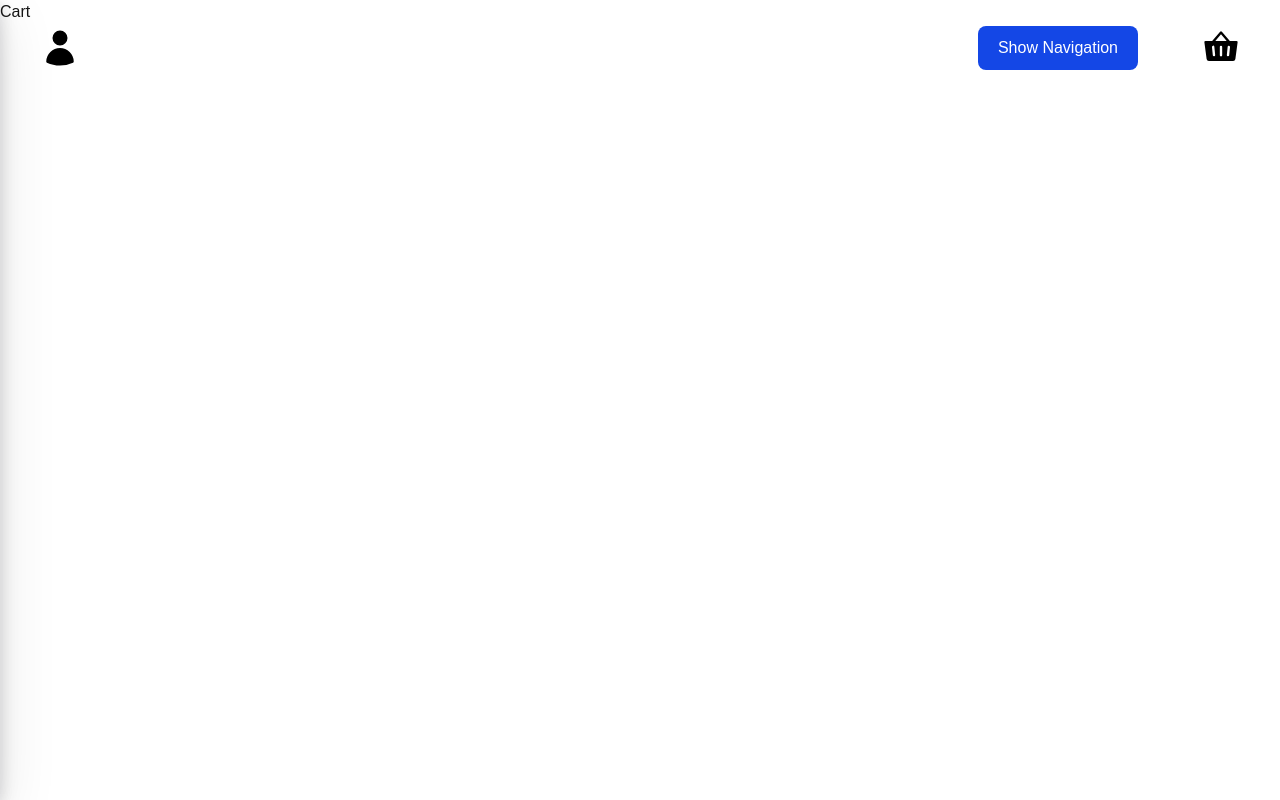
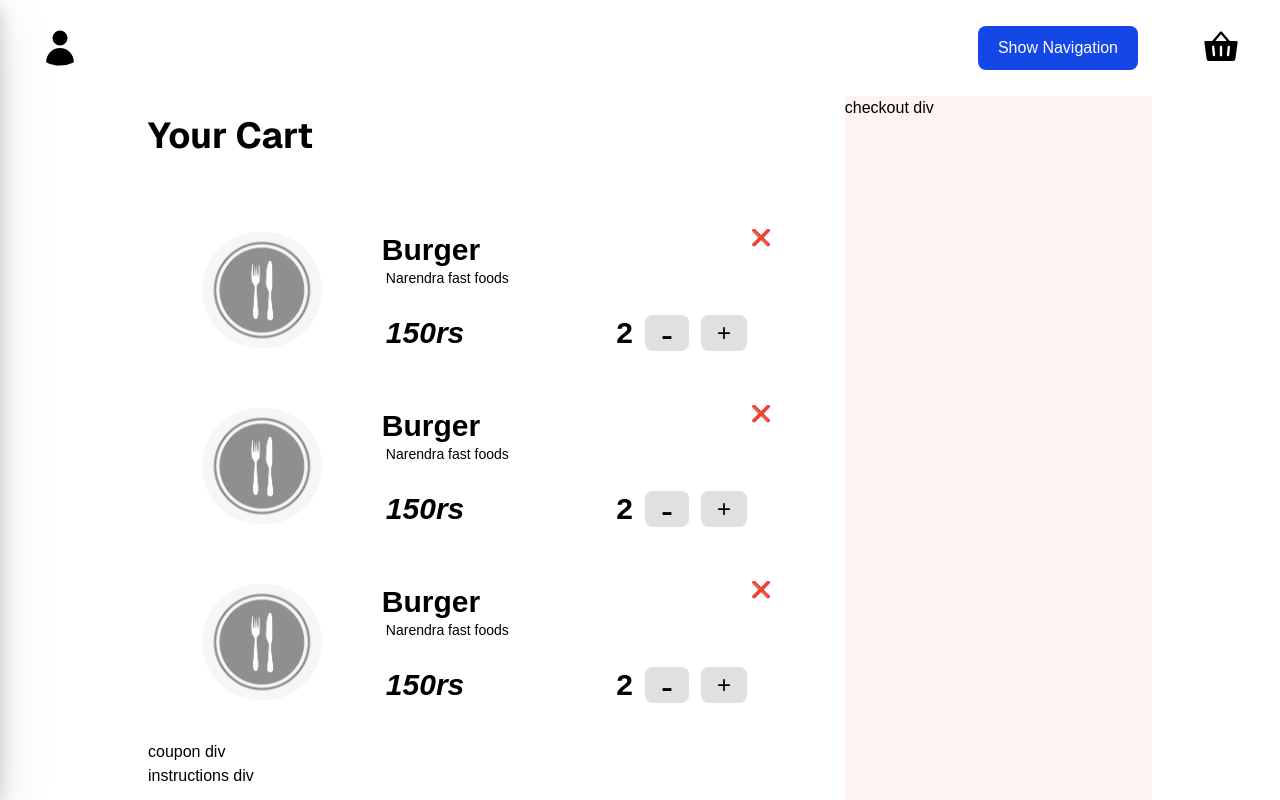
Before and after one commit to narendra-create/Best-Fullstack-Projects, a Next.js app in the folder Local-Bite/client/: page /components/Cart in a window 1280 px wide. Shown: the top 800 px of the page. Built offline with nearby package versions, Linux system fonts and the light colour scheme; no server answers.

Commit message:
UI: Created Ui for cart

```diff
--- /dev/null
+++ b/Local-Bite/client/app/Cards/CartProduct/page.js
@@ -0,0 +1,28 @@
+import React from 'react'
+
+const CartProduct = () => {
+    return (
+        <div className='relative text-black mt-4 mx-auto w-[90%] h-40 bg-white flex rounded-xl gap-5'>
+            <img src="/food-placeholder.jpeg" alt="food image" className='w-30 m-5 object-cover object-center rounded-full h-29' />
+            <div className='relative flex flex-col w-full  p-1 justify-between my-2'>
+                <div className='h-[60%]  flex flex-col pl-4 mt-2'>
+                    <div className='text-3xl font-semibold'>Burger</div>
+                    <div className='font-light text-sm ml-1'>Narendra fast foods</div>
+                </div>
+                <div className='h-[40%] items-center  flex justify-between pl-5 pr-8'>
+                    <div className='font-semibold text-3xl'><i>150rs</i></div>
+                    <div className='flex gap-3 items-center'>
+                        <div className='font-semibold text-3xl'>2</div>
+                        <div className='flex items-center justify-center gap-1 py-2'>
+                            <button type="button" className="text-black bg-hero-bg hover:text-white hover:bg-gray-900 focus:outline-none focus:ring-4 focus:ring-gray-300 font-medium rounded-lg text-4xl px-4 text-center me-2 mb-2 mt-2 h-9 dark:bg-hero-bg dark:hover:bg-gray-700 dark:focus:ring-gray-700 dark:border-gray-700">-</button>
+                            <button type="button" className="text-black bg-hero-bg hover:text-white hover:bg-gray-900 focus:outline-none focus:ring-4 focus:ring-gray-300 font-medium rounded-lg text-2xl px-4 text-center me-2 mb-2 mt-2 h-9 dark:bg-hero-bg dark:hover:bg-gray-700 dark:focus:ring-gray-700 dark:border-gray-700">+</button>
+                        </div>
+                    </div>
+                </div>
+                <div className='absolute right-5 top-1.5'>❌</div>
+            </div>
+        </div>
+    )
+}
+
+export default CartProduct
--- a/Local-Bite/client/app/components/Cart/page.js
+++ b/Local-Bite/client/app/components/Cart/page.js
@@ -1,8 +1,22 @@
 import React from 'react'
+import CartProduct from '@/app/Cards/CartProduct/page'
 
 const Cart = () => {
+  const test = [1, 2, 3, 4, 5]
   return (
-    <div>Cart</div>
+    <div className='flex text-black w-[80%] h-full mt-24 mx-auto'>
+      <div className='w-[70%] flex flex-col p-5'>
+        <h4 className='font-bold font-sans text-4xl'>Your Cart</h4>
+        <div className='mt-10 h-[54%] overflow-auto'>
+          {test.map((i, item) => {
+            return <CartProduct key={i} />
+          })}
+        </div>
+        <div>coupon div</div>
+        <div>instructions div</div>
+      </div>
+      <div className='w-[30%] bg-red-50'>checkout div</div>
+    </div>
   )
 }
 
```
